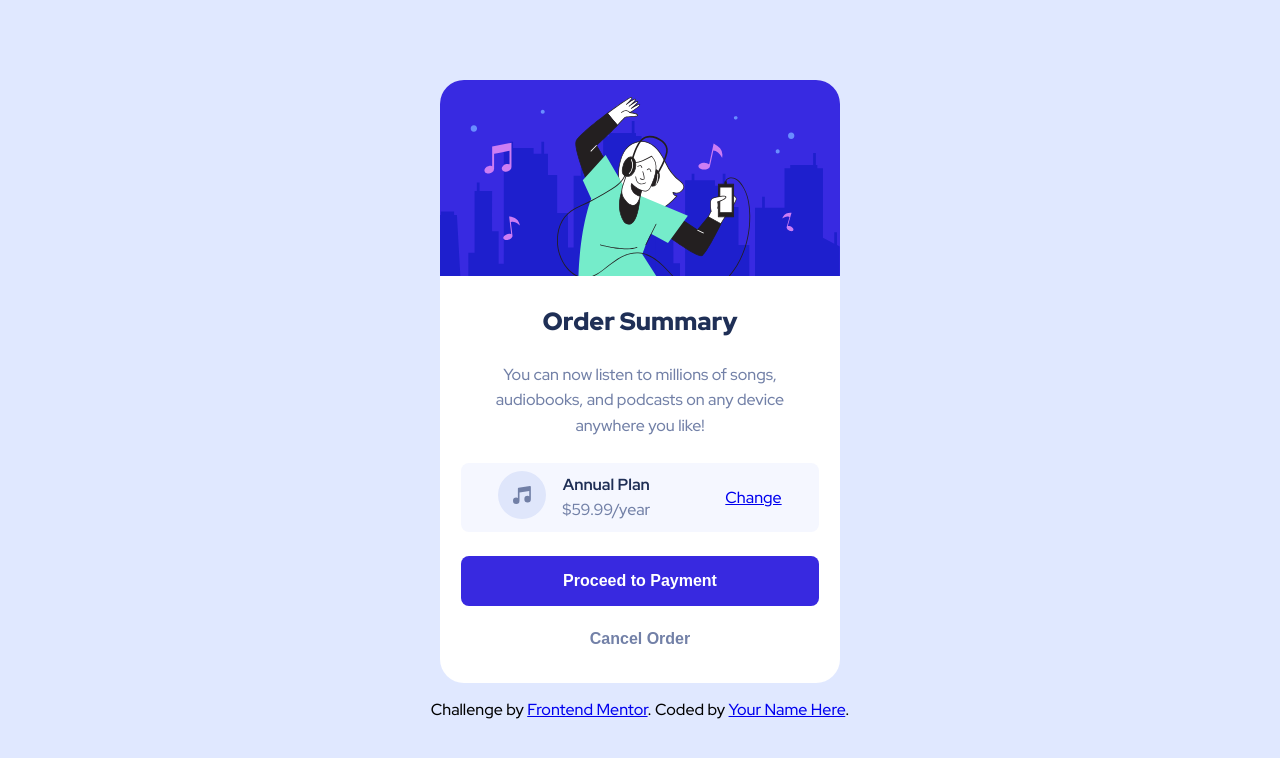
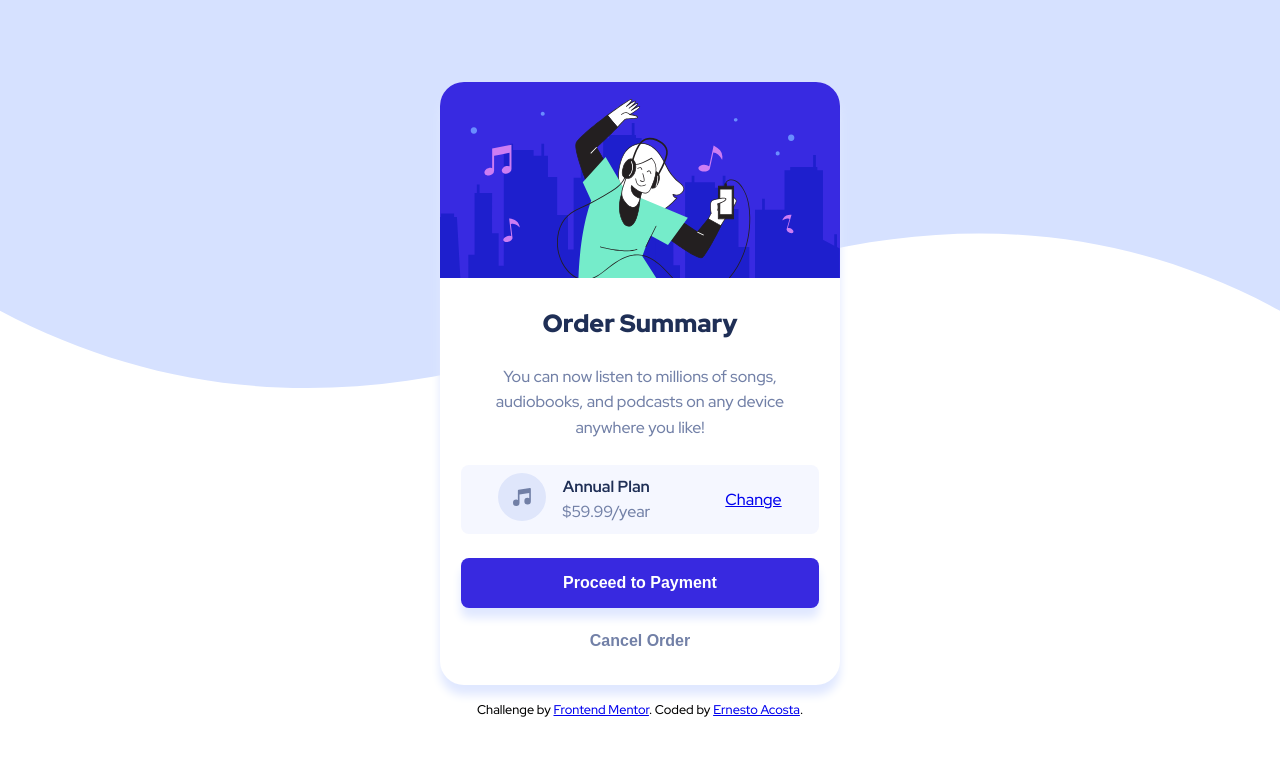
Before and after one commit to eljag/order-summary-component-main, a plain HTML site: page index.html in a window 1280 px wide. Drawn offline with Linux system fonts and the light colour scheme.

Commit message:
Markup all element os component

```diff
--- a/css/styles.css
+++ b/css/styles.css
@@ -5,6 +5,7 @@
     /*PRIMARY COLORS*/
     --paleBlue: hsl(225, 100%, 94%);
     --brightBlue: hsl(245, 75%, 52%);
+    --brightBlueHover: hsl(245, 86%, 67%);
 
     /*NEUTRAL COLORS*/
     --veryPaleBlue: hsl(225, 100%, 98%);
@@ -39,7 +40,9 @@ body{
     gap: 1rem;
     height: 100vh;
     font-family: 'Red Hat Display', sans-serif;
-    background-color: var(--paleBlue);
+    background-image: url(/images/pattern-background-mobile.svg);
+    background-repeat: no-repeat;
+    background-size:contain;
 }
 
 .Card{
@@ -123,6 +126,11 @@ body{
     flex-direction: column;
 }
 
+.Card,
+.Btn-callToAction{
+    box-shadow: 0px 10px 10px var(--paleBlue);
+}
+
 .Btn{
     border: none;
     border-radius: .5rem;
@@ -140,3 +148,34 @@ body{
         color: var(--desaturatedBlue);
     }
 }
+
+.attribution{
+    font-size: var(--step--2);
+}
+
+@media screen and (min-width:420px) {
+    body{
+        background-image: url(/images/pattern-background-desktop.svg);
+        background-size: contain;
+    }
+
+    .ChangeOption:hover{
+        color: var(--brightBlueHover);
+    }
+
+    .Btn{
+        cursor: pointer;
+
+        &.Btn-callToAction{
+            &:hover{
+                background-color: var(--brightBlueHover);
+            }
+        }
+
+        &.Btn-cancelOrder{
+            &:hover{
+                color: var(--darkBlue);
+            }
+        }
+    }
+}
--- a/index.html
+++ b/index.html
@@ -58,7 +58,7 @@
 
   <div class="attribution">
     Challenge by <a href="https://www.frontendmentor.io?ref=challenge" target="_blank">Frontend Mentor</a>.
-    Coded by <a href="#">Your Name Here</a>.
+    Coded by <a href="#">Ernesto Acosta</a>.
   </div>
 
 </body>
```
